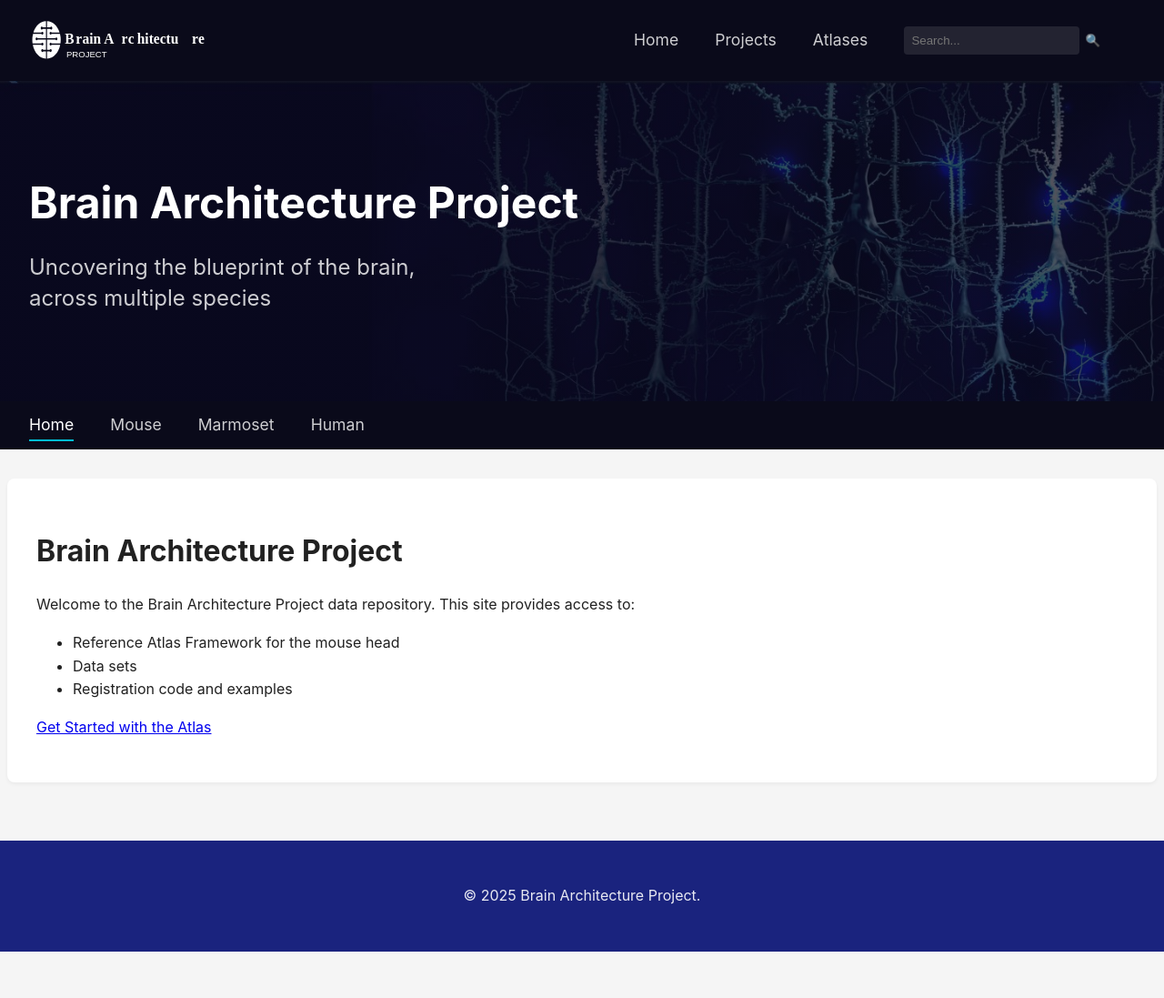
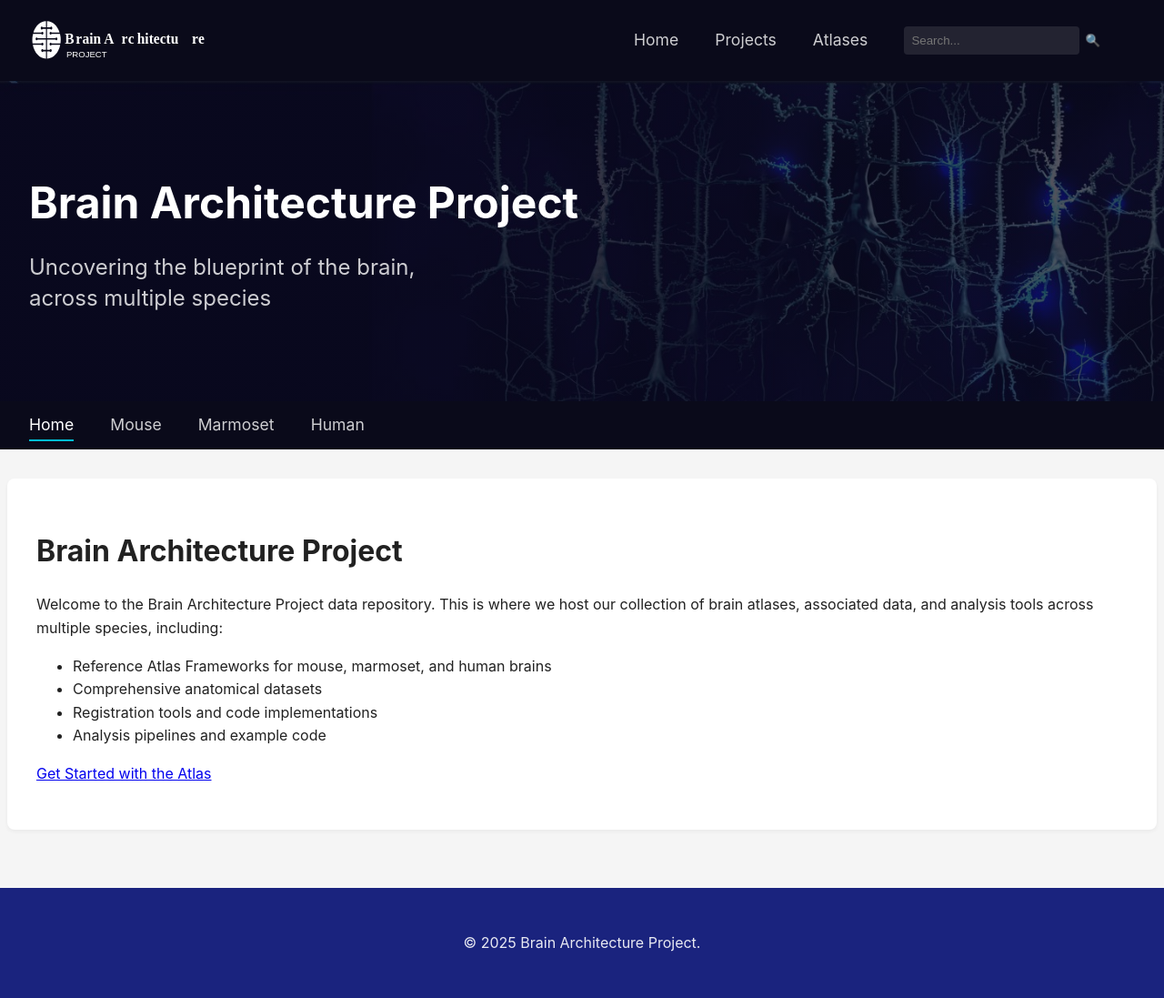
Before and after one commit to ppmitra/BAPDataAndCode, a Jekyll site: the page built from index.md, in a window 1280 px wide. Shown: the whole page at 91% size. Built offline with Jekyll 4.4.1, drawn with Linux system fonts in a browser that asks for light colours; comment, search, counter and statistics services are not loaded; before the commit the page ends 1046 px from its top, so only the background shows below that.

Commit message:
index.md placeholder change

```diff
--- a/index.md
+++ b/index.md
@@ -5,10 +5,11 @@ title: Home
 
 # Brain Architecture Project
 
-Welcome to the Brain Architecture Project data repository. This site provides access to:
+Welcome to the Brain Architecture Project data repository. This is where we host our collection of brain atlases, associated data, and analysis tools across multiple species, including:
 
-- Reference Atlas Framework for the mouse head
-- Data sets
-- Registration code and examples
+- Reference Atlas Frameworks for mouse, marmoset, and human brains
+- Comprehensive anatomical datasets
+- Registration tools and code implementations
+- Analysis pipelines and example code
 
 [Get Started with the Atlas](/pages/atlas)
```
Also changed, not shown: 1 other file.
